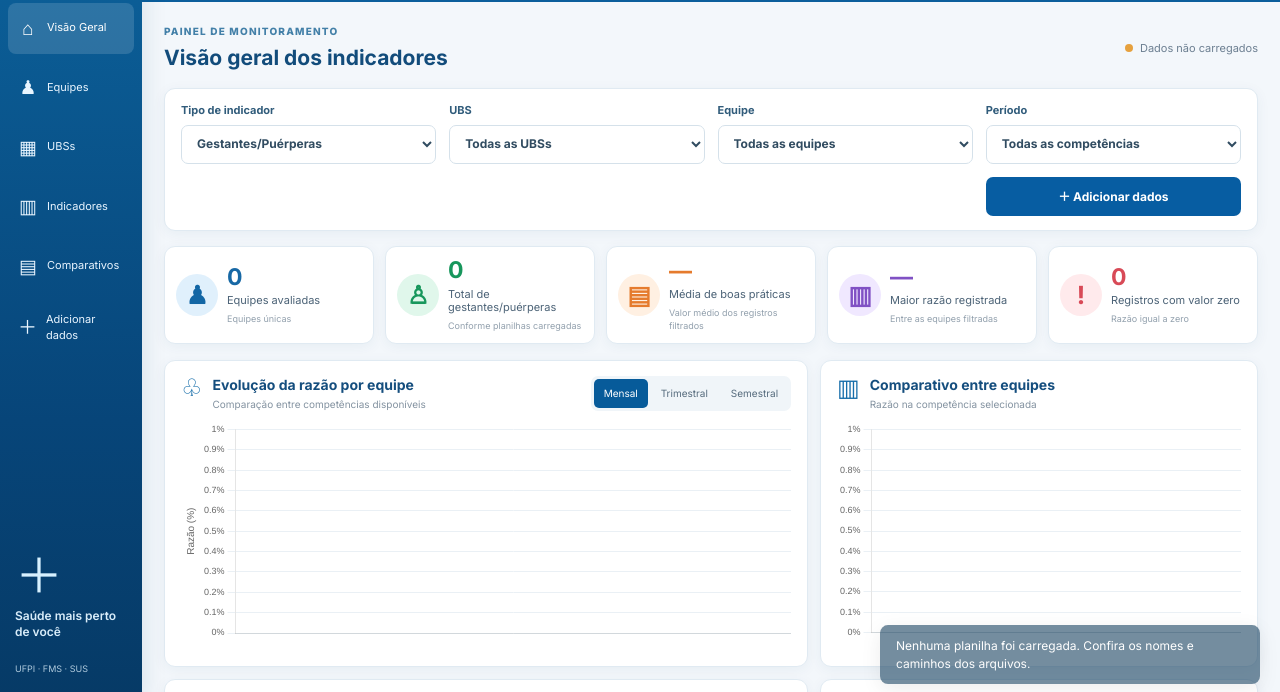
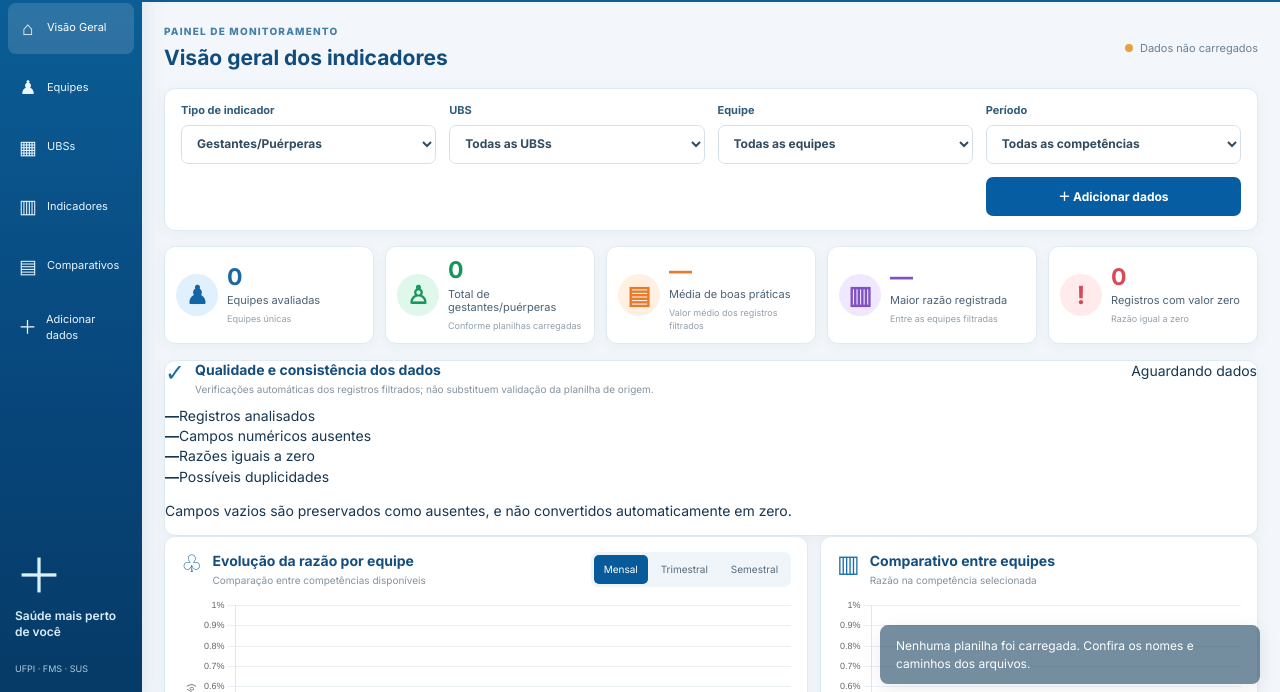
Before and after one commit to Israelsoarex/Pet-sa-de-digital, a plain HTML site: page AnalideDeDados/main.html in a window 1280 px wide. Shown: the part 100-792 px from the top of the page. Drawn offline with nearby package versions, Linux system fonts and the light colour scheme; no server answers.

Commit message:
Add dashboard data quality panel

```diff
--- a/AnalideDeDados/main.html
+++ b/AnalideDeDados/main.html
@@ -71,6 +71,8 @@
         <article class="kpi-card"><div class="kpi-icon red">!</div><div><strong id="zeroCount">—</strong><span>Registros com valor zero</span><small>Razão igual a zero</small></div></article>
       </div>
 
+
+      <section class="panel data-quality-panel" aria-labelledby="qualityTitle"><div class="panel-heading"><div><span class="heading-icon">✓</span><div><h3 id="qualityTitle">Qualidade e consistência dos dados</h3><p>Verificações automáticas dos registros filtrados; não substituem validação da planilha de origem.</p></div></div><span class="quality-label" id="qualitySummary">Aguardando dados</span></div><div class="quality-metrics"><div><strong id="validRecords">—</strong><span>Registros analisados</span></div><div><strong id="missingRecords">—</strong><span>Campos numéricos ausentes</span></div><div><strong id="zeroRecords">—</strong><span>Razões iguais a zero</span></div><div><strong id="duplicateRecords">—</strong><span>Possíveis duplicidades</span></div></div><p class="quality-note" id="qualityDetails">Campos vazios são preservados como ausentes, e não convertidos automaticamente em zero.</p></section>
       <div class="charts-grid">
         <article class="panel chart-panel chart-wide" id="section-evolucao"><div class="panel-heading"><div><span class="heading-icon">♧</span><div><h3>Evolução da razão por equipe</h3><p>Comparação entre competências disponíveis</p></div></div><div class="period-tabs" id="chartPeriod"><button class="selected" data-period="mensal">Mensal</button><button data-period="trimestral">Trimestral</button><button data-period="semestral">Semestral</button></div></div><div class="chart-wrap"><canvas id="evolutionChart" aria-label="Gráfico de evolução da razão por equipe"></canvas></div></article>
         <article class="panel chart-panel" id="section-comparativos"><div class="panel-heading"><div><span class="heading-icon">▥</span><div><h3>Comparativo entre equipes</h3><p>Razão na competência selecionada</p></div></div></div><div class="chart-wrap"><canvas id="comparisonChart" aria-label="Comparativo de equipes"></canvas></div></article>
```
